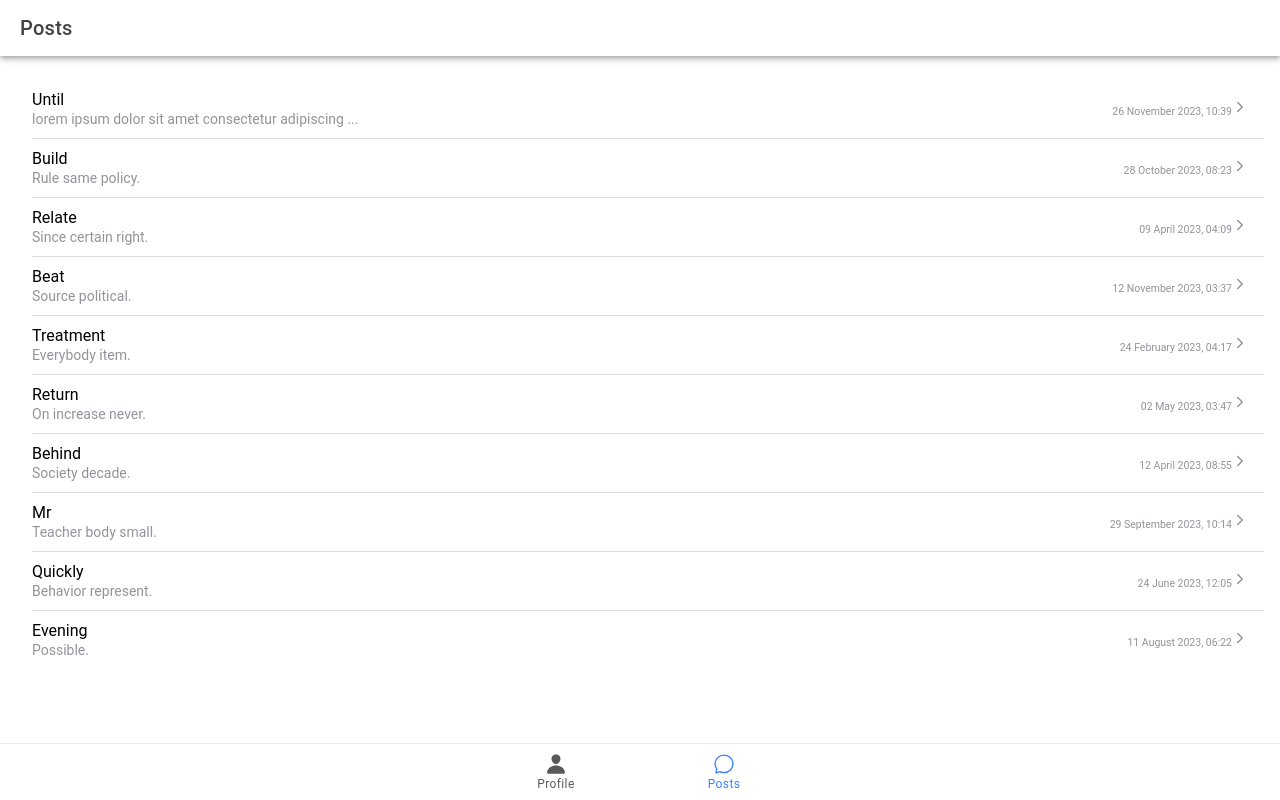
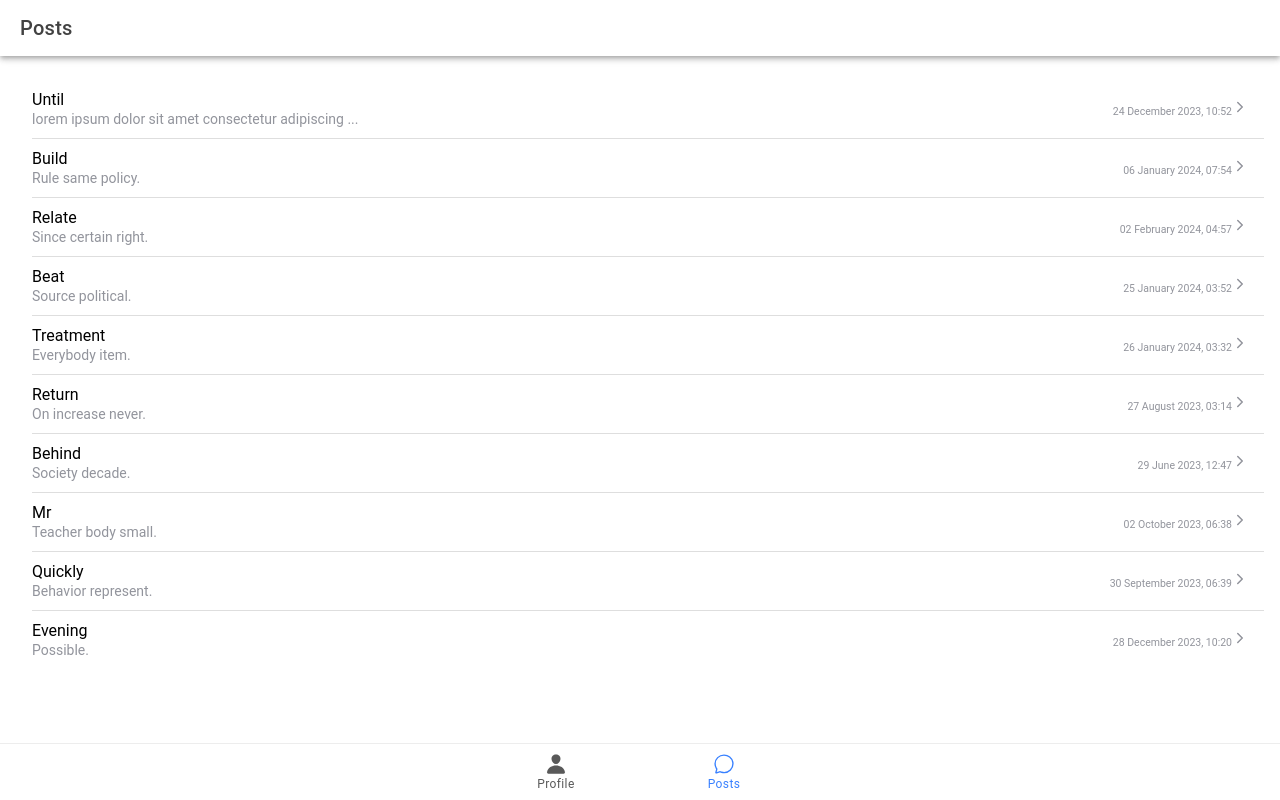
Before and after one commit to FbW-WD-23-D06/F-S-P-frontend, a React (Vite) app: page / in a window 1280 px wide. Built offline with nearby package versions, Linux system fonts and the light colour scheme.

Commit message:
refactor: add updateAt Post key

```diff
--- a/src/features/posts/Post.tsx
+++ b/src/features/posts/Post.tsx
@@ -7,10 +7,17 @@ interface PostProps {
   title: string;
   content: string;
   createdAt: string;
+  updatedAt: string;
   style?: Partial<CSSStyleDeclaration>;
 }
 
-export default function Post({ title, content, createdAt, style }: PostProps) {
+export default function Post({
+  title,
+  content,
+  createdAt,
+  updatedAt,
+  style,
+}: PostProps) {
   const maxCharacters = 50;
   const truncateContent = (text: string, maxCharacters: number) => {
     if (text.length > maxCharacters) {
@@ -35,7 +42,7 @@ export default function Post({ title, content, createdAt, style }: PostProps) {
       </IonLabel>
       <div className="metadata-end-wrapper" slot="end">
         <IonNote color="medium">
-          <small>{formattedDate(createdAt)}</small>
+          <small>{formattedDate(updatedAt)}</small>
         </IonNote>
         <IonIcon color="medium" icon={chevronForward}></IonIcon>
       </div>
```
